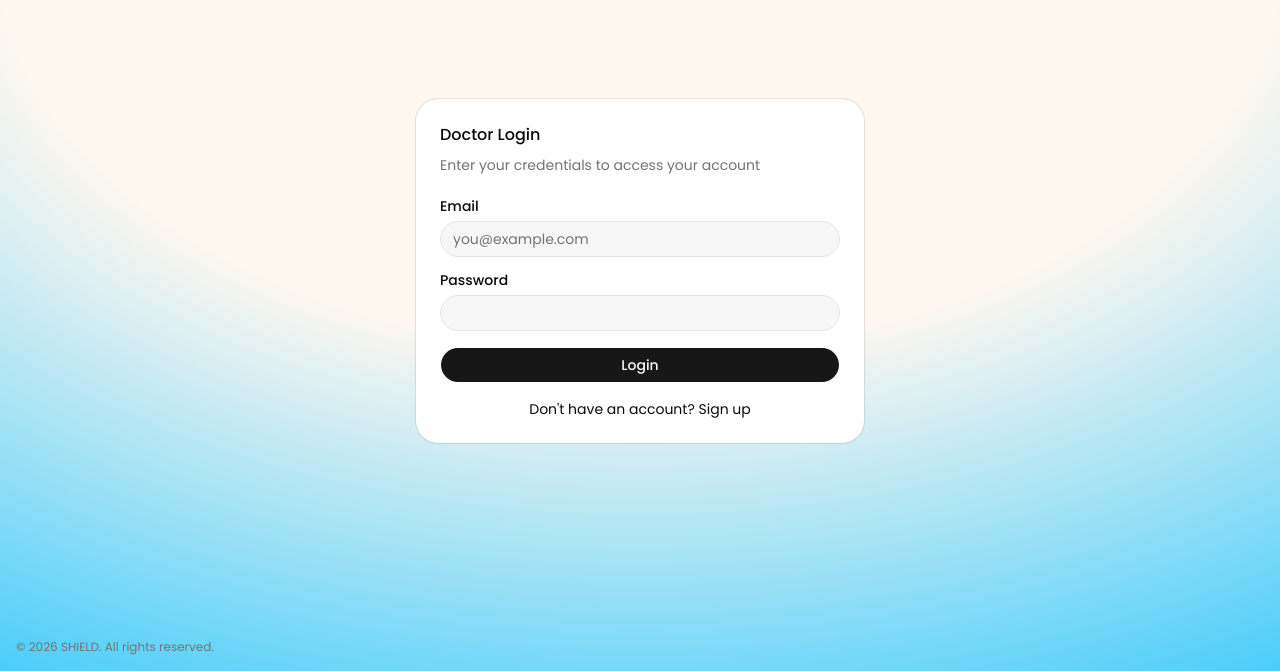
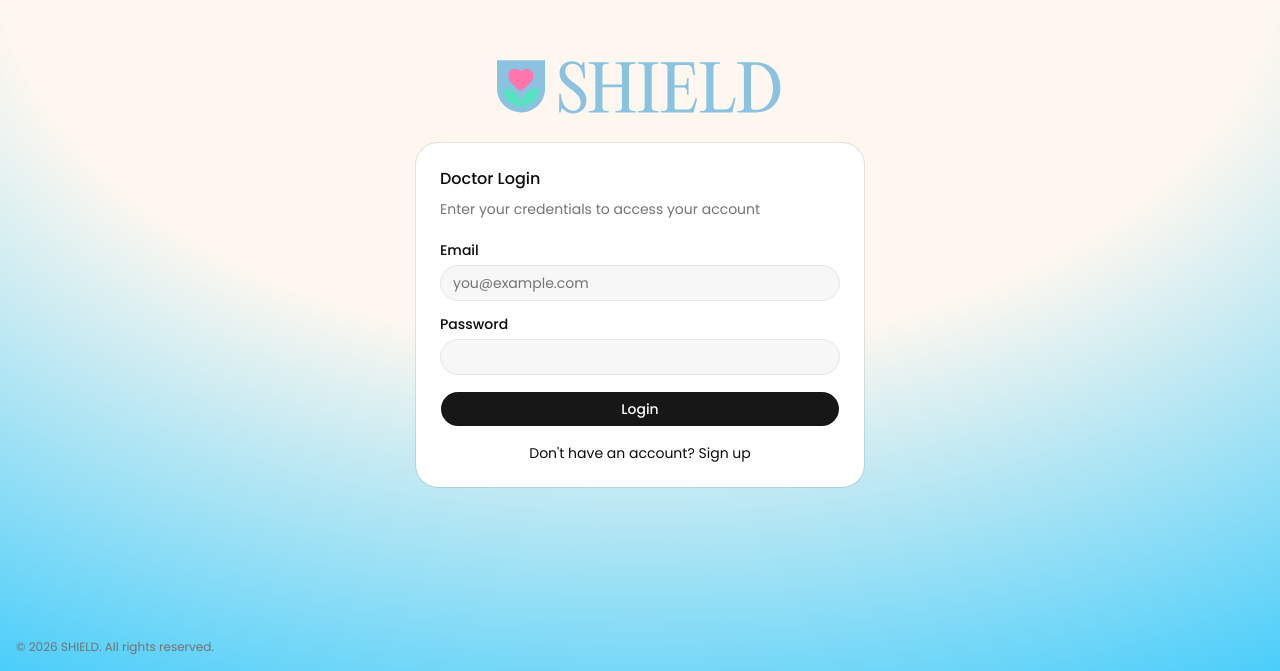
Before and after one commit to Maw1z/SHIELD-Doctor-Website, a React (Vite) app in the folder client/: page /login in a window 1280 px wide. Shown: the part 129-800 px from the top of the page. Built offline with nearby package versions, Linux system fonts and the light colour scheme; no server answers.

Commit message:
Add Shield Logo

```diff
--- a/client/src/components/pages/LoginPage.tsx
+++ b/client/src/components/pages/LoginPage.tsx
@@ -44,12 +44,18 @@ export default function LoginPage() {
       setLoading(false);
     }
   };
-
   return (
     <>
       <GradientWrapper />
-      <div className="flex min-h-screen items-center justify-center p-4 font-poppins">
-        <Card className="w-full max-w-md ">
+      <div className="min-h-screen font-poppins flex flex-col items-center justify-center px-4">
+        <div className="mb-2">
+          <img
+            src="/images/ShieldHorizontal.svg"
+            alt="Shield Logo"
+            className="h-20 w-auto"
+          />
+        </div>
+        <Card className="w-full max-w-md">
           <CardHeader>
             <CardTitle>Doctor Login</CardTitle>
             <CardDescription>
@@ -80,12 +86,12 @@ export default function LoginPage() {
                 />
               </div>
               {error && <p className="text-sm text-red-500">{error}</p>}
-              <Button type="submit" className="w-full " disabled={loading}>
+              <Button type="submit" className="w-full" disabled={loading}>
                 {loading ? "Logging in..." : "Login"}
               </Button>
               <p className="text-center text-sm">
-                Don't have an account?{" "}
-                <Link to="/signup" className=" hover:underline">
+                Don&apos;t have an account?{" "}
+                <Link to="/signup" className="hover:underline">
                   Sign up
                 </Link>
               </p>
--- a/client/src/components/pages/SignUpPage.tsx
+++ b/client/src/components/pages/SignUpPage.tsx
@@ -126,7 +126,14 @@ export default function SignUpPage() {
   return (
     <>
       <GradientWrapper />
-      <div className="flex min-h-screen items-center justify-center p-4">
+      <div className="min-h-screen font-poppins flex flex-col items-center justify-center px-4">
+        <div className="mb-2">
+          <img
+            src="/images/ShieldHorizontal.svg"
+            alt="Shield Logo"
+            className="h-20 w-auto"
+          />
+        </div>
         <Card className="w-full max-w-md">
           <CardHeader>
             <CardTitle>Doctor Sign Up</CardTitle>
```
Also changed, not shown: client/public/images/ShieldHorizontal.svg (added).
